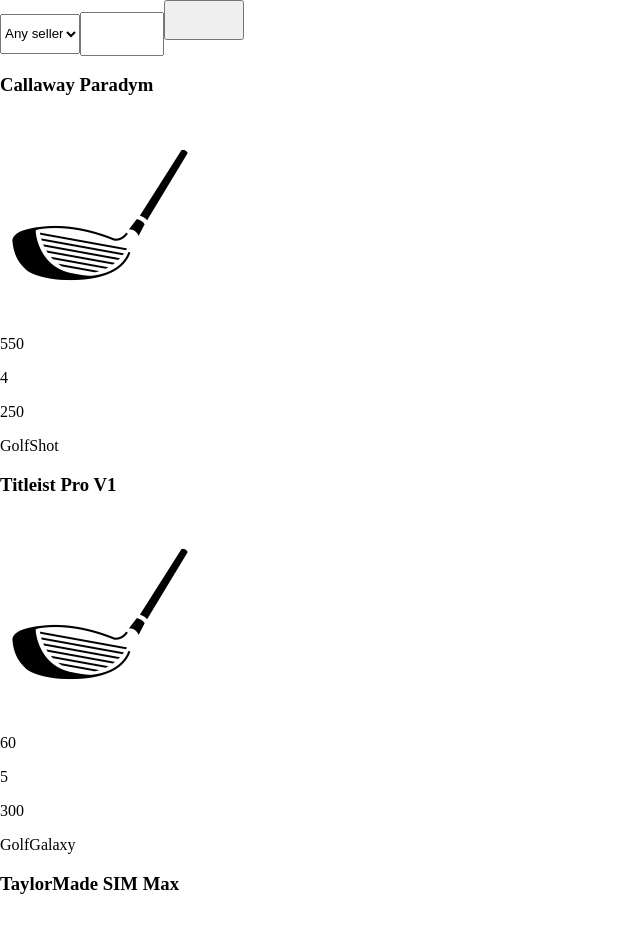
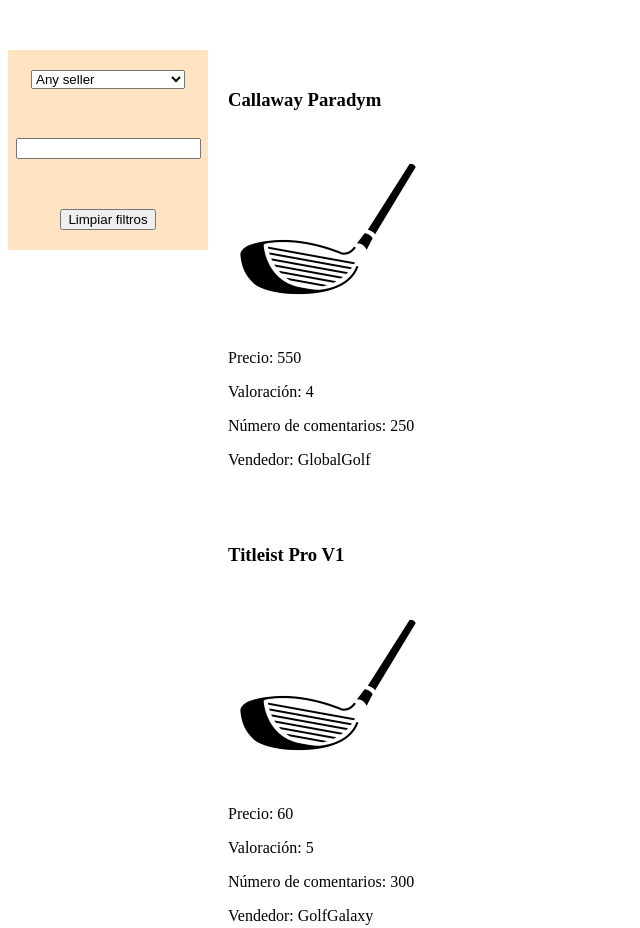
Before and after one commit to Pimmond/Proyecto-2, a website built with Vite: page index.html in a window 1280 px wide. Shown: the top 928 px of the page, without its empty margins (0-640 px from the left). Built offline with nearby package versions, Linux system fonts and the light colour scheme.

Commit message:
Tarde miercoles 28 febrero

```diff
--- a/main.js
+++ b/main.js
@@ -8,7 +8,7 @@
     if (
       product.seller === seller ||
       seller === 'Any seller' ||
-      seller == null
+      product.price < price
     ) {
       let productHTML = `
     <div class="product">
@@ -16,17 +16,17 @@
         <div>
           <img src="${product.image}"/>
         </div>
-        <p>${product.price}</p>
-        <p>${product.stars}</p>
-        <p>${product.reviews}</p>
-        <p>${product.seller}</p>
+        <p>Precio: ${product.price}</p>
+        <p>Valoración: ${product.stars}</p>
+        <p>Número de comentarios: ${product.reviews}</p>
+        <p>Vendedor: ${product.seller}</p>
     </div>
 `
       divProducts.innerHTML += productHTML
     }
   })
 }
-listProducts(products)
+listProducts(products, 'Any seller')
 
 //Función para pintar las opciones en el filtro select
 let selectFilter = document.createElement('select')
@@ -56,11 +56,28 @@
   listProducts(products, selectedSeller)
 })
 
-//Función para pintar el input y botón de filtro de precio
+//Función para pintar el input de precio
 let priceInput = document.createElement('input')
-let priceFilterButton = document.createElement('button')
-priceInput.classList.add('filter')
-priceFilterButton.classList.add('filter')
+divFilter.appendChild(priceInput)
+priceInput.addEventListener('change', (event) => {
+  listProducts(products, null, priceInput.value)
+  console.log(priceInput.value)
+})
 
-divFilter.appendChild(priceInput)
-divFilter.appendChild(priceFilterButton)
+//Función para crear botón de limpiar filtros
+
+const limpiarFiltros = () => {
+  let filterClearButton = document.createElement('button')
+  priceInput.classList.add('filter')
+  filterClearButton.classList.add('filter')
+  filterClearButton.textContent = 'Limpiar filtros'
+  divFilter.appendChild(filterClearButton)
+  //evento click limpiar filtros
+  filterClearButton.addEventListener('click', (event) => {
+    selectFilter.value = 'Any seller'
+    priceInput.value = ''
+    listProducts(products, 'Any seller')
+  })
+}
+
+limpiarFiltros()
--- a/products.js
+++ b/products.js
@@ -4,7 +4,7 @@
     price: 550,
     stars: 4,
     reviews: 250,
-    seller: 'GolfShot',
+    seller: 'GlobalGolf',
     image: '/assets/generic-golf-club.png'
   },
   {
@@ -28,7 +28,7 @@
     price: 400,
     stars: 4.7,
     reviews: 180,
-    seller: 'GolfDiscount',
+    seller: 'Vice Pro Shop',
     image: '/assets/generic-golf-club.png'
   },
   {
@@ -44,7 +44,7 @@
     price: 120,
     stars: 4.8,
     reviews: 220,
-    seller: 'RockBottomGolf',
+    seller: 'Vice Pro Shop',
     image: '/assets/generic-golf-club.png'
   },
   {
@@ -68,7 +68,7 @@
     price: 180,
     stars: 4.4,
     reviews: 190,
-    seller: 'Golfsmith',
+    seller: 'Amazon',
     image: '/assets/generic-golf-club.png'
   },
   {
--- a/style.css
+++ b/style.css
@@ -1,10 +1,20 @@
-body {
-  margin: 0px;
-  padding: 0px;
+#app {
+  display: flex;
+  flex-direction: row;
+  margin-top: 50px;
 }
-.filter {
-  margin: 0px;
-  padding: 0px;
-  height: 40px;
-  width: 80px;
+#filters {
+  height: 200px;
+  display: flex;
+  gap: 10px;
+  background-color: bisque;
+  flex-direction: column;
+  align-items: center;
+  justify-content: space-around;
+  width: 20vw;
 }
+
+.product {
+  padding: 20px;
+  width: 80vw;
+}
```
